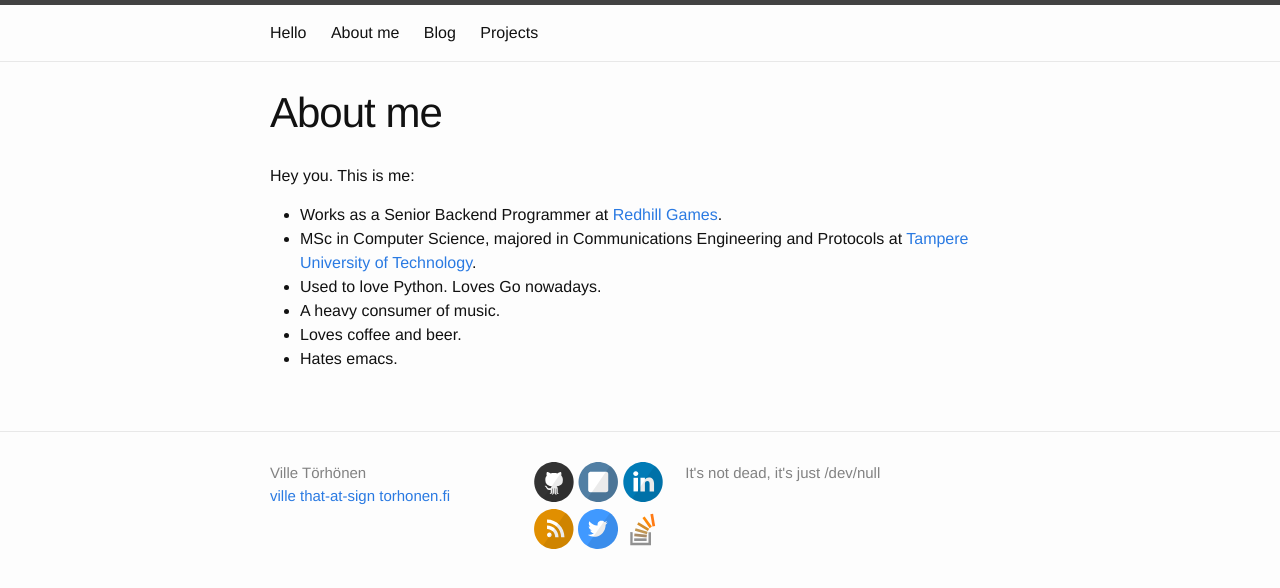
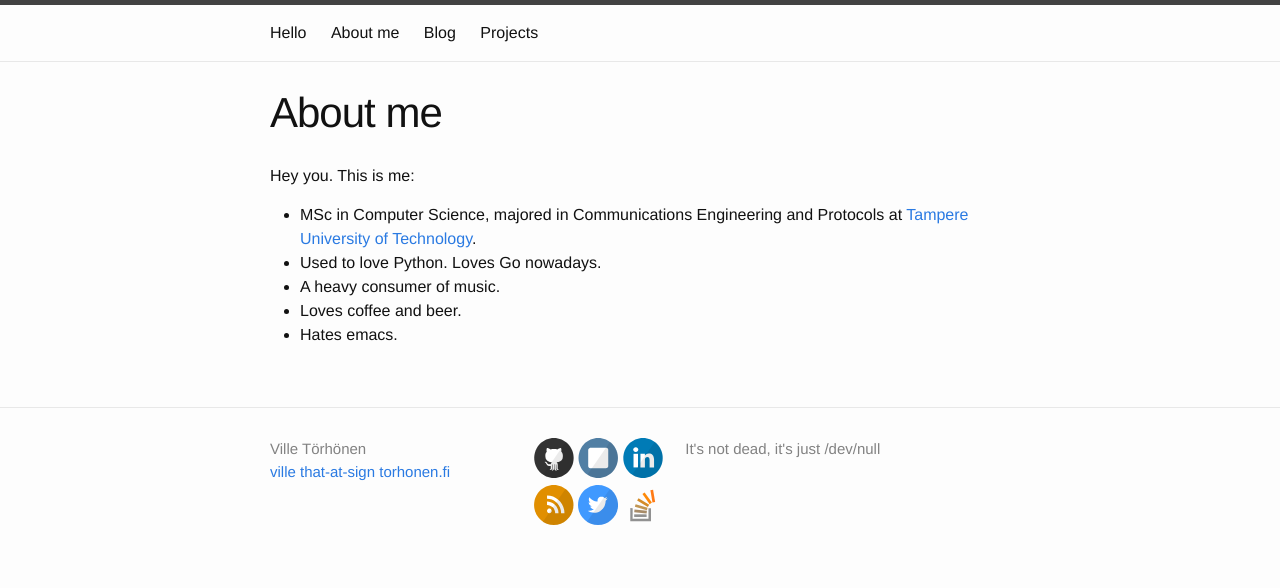
Before and after one commit to thevilledev/thevilledev.github.io, a Jekyll site: the page built from about.md, in a window 1280 px wide. Shown: the top 588 px of the page. Built offline with Jekyll 4.4.1, drawn with Linux system fonts in a browser that asks for light colours.

Commit message:
Update about.md

```diff
--- a/about.md
+++ b/about.md
@@ -6,7 +6,6 @@ permalink: /about/
 
 Hey you. This is me:
 
-* Works as a Senior Backend Programmer at [Redhill Games](https://www.redhillgames.com/).
 * MSc in Computer Science, majored in Communications Engineering
 and Protocols at [Tampere University of Technology](http://www.tut.fi/en/).
 * Used to love Python. Loves Go nowadays.
```
